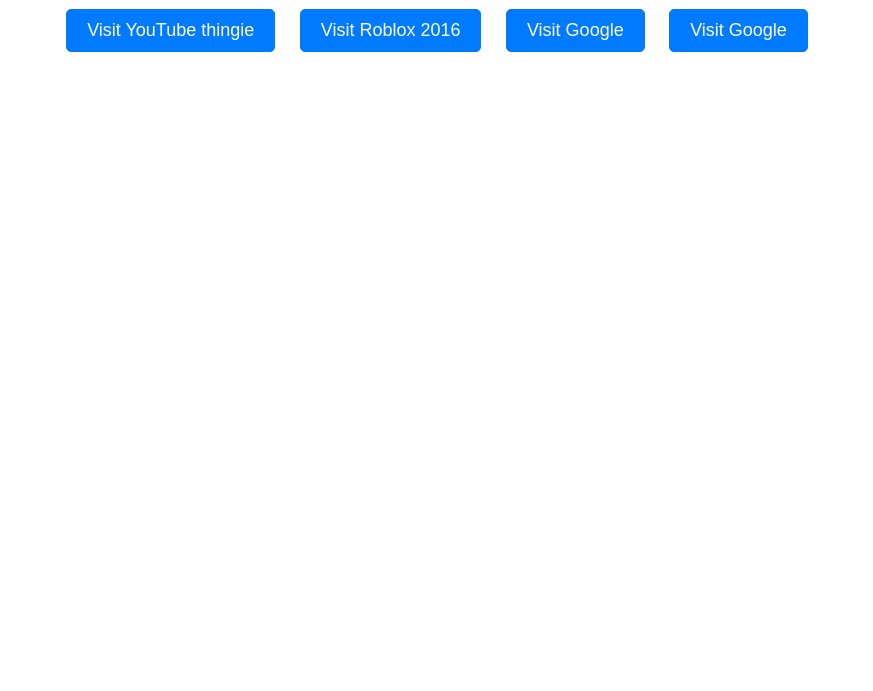
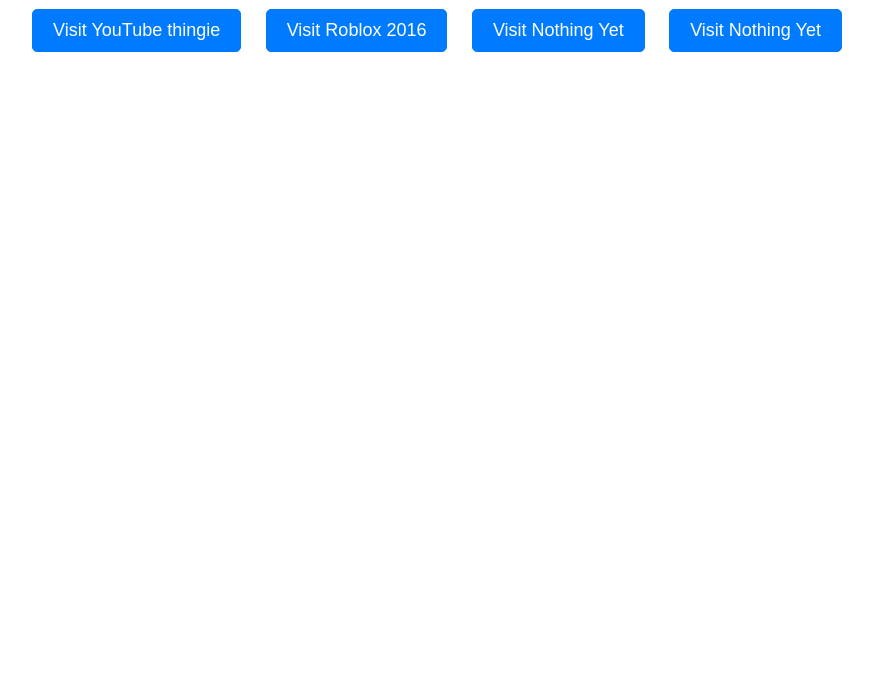
Before and after one commit to aiko1304/aiko1304.github.io, a plain HTML site: page index.html in a window 1280 px wide. Shown: the part 109-800 px from the top of the page, without its empty margins (203-1076 px from the left). Drawn offline with Linux system fonts and the light colour scheme.

Commit message:
Update index.html

```diff
--- a/index.html
+++ b/index.html
@@ -41,5 +41,5 @@
     <div class="button-container">
         <a href="https://aiko1304.github.io/windows-7" class="button" target="_blank">Visit YouTube thingie</a>
         <a href="https://aiko1304.github.io/fakeboblox" class="button" target="_blank">Visit Roblox 2016</a>
-        <a href="#" class="button" target="_blank">Visit Google</a>
-        <a href="#" class="button" target="_blank">Visit Google</a>
+        <a href="#" class="button" target="_blank">Visit Nothing Yet</a>
+        <a href="#" class="button" target="_blank">Visit Nothing Yet</a>
```
